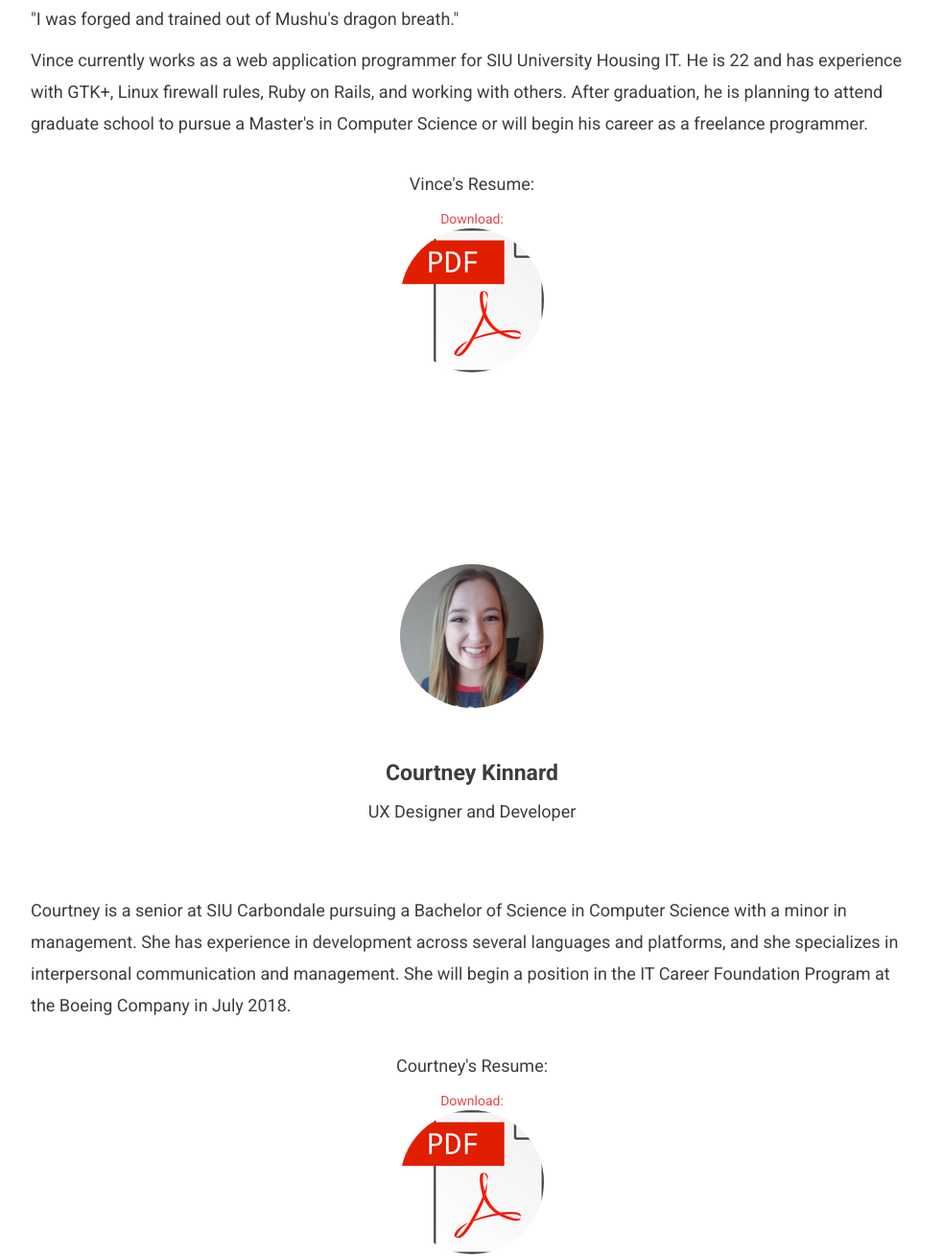
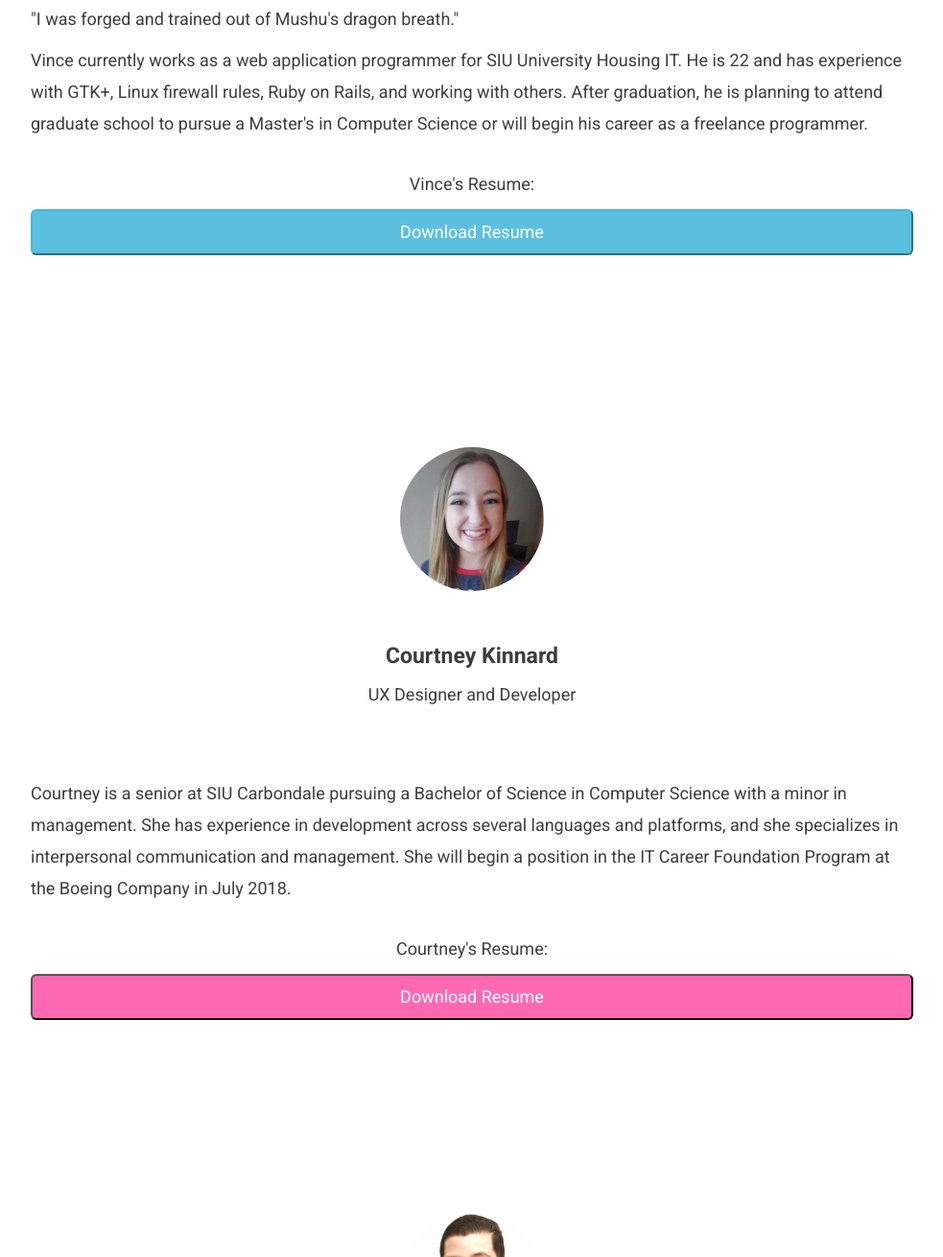
Before and after one commit to EasyIP2023/four_coders_and_a_dragon_web, a plain HTML site: page about.html in a window 1280 px wide. Shown: the part 1190-2500 px from the top of the page at 96% size, without its empty margins (148-1131 px from the left). Drawn offline with nearby package versions, Linux system fonts and the light colour scheme.

Commit message:
remove pdf image add buttons

```diff
--- a/about.html
+++ b/about.html
@@ -63,8 +63,7 @@
 	  <br/>
 	  <div class="text-center">
 		  <p class="text-center">Vince's Resume:</p>
-		  <a href='pdfs/Vince_Resume.pdf' class='pdf'><img src='images/pdf.png' alt='Vince_Resume'  width='500'></a>
-	  </>
+		  <a href='pdfs/Vince_Resume.pdf'><button class="btn-info btn-lg btn-block">Download Resume</button></a>
     </div>
   </div>
 </section>
@@ -83,8 +82,8 @@
 	  <br/>
 	  <div class="text-center">
 		  <p>Courtney's Resume:</p>
-		<a href='pdfs/Courtney_Resume.pdf' class='pdf'><img src='images/pdf.png' alt='Courtney_Resume'  width='500'></a>
-	</div>
+      <a href='pdfs/Courtney_Resume.pdf'><button class="btn-pink btn-lg btn-block">Download Resume</button></a>
+	  </div>
   </div>
 </section>
 <!-- description text section -->
@@ -103,7 +102,7 @@
 	  <br/>
 	  <div class="text-center">
 	    <p>Christian's Resume:</p>
-	    <a href='pdfs/Christian_Resume.pdf' class='pdf'><img src='images/pdf.png' alt='Christian_Resume'  width='500'></a>
+      <a href='pdfs/Christian_Resume.pdf'><button class="btn-warning btn-lg btn-block">Download Resume</button></a>
 	  </div>
 	</div>
   </div>
@@ -123,8 +122,8 @@
 	  <br/>
 	  <div class="text-center">
 	    <p>Kole's Resume:</p>
-	    <a href='pdfs/Vince_Resume.pdf' class='pdf'><img src='images/pdf.png' alt='Kole_Resume' width='500'></a>
-		</div>s
+      <a href='pdfs/Christian_Resume.pdf'><button class="btn-success btn-lg btn-block">Download Resume</button></a>
+		</div>
 	</div>
   </div>
 </section>
--- a/css/main.css
+++ b/css/main.css
@@ -108,9 +108,15 @@ ul li {
 	font-weight: bold;
 }
 
-.pdf  {text-align: center; display: inline-block}
-.pdf img{display:block; border: none;text-decoration: underline}
-.pdf:before{content:'Download:'}
+.btn-pink {
+  background-color: #FF69B4; /* Hot Pink */
+  color: white;
+}
+
+.btn-pink:hover {
+  color: white;
+  background-color: #e60073;
+}
 
 /* ------------------------------------------------------------------------------
 	Header
```
Also changed, not shown: images/Vince.jpg (deleted), images/pdf.png (deleted).
